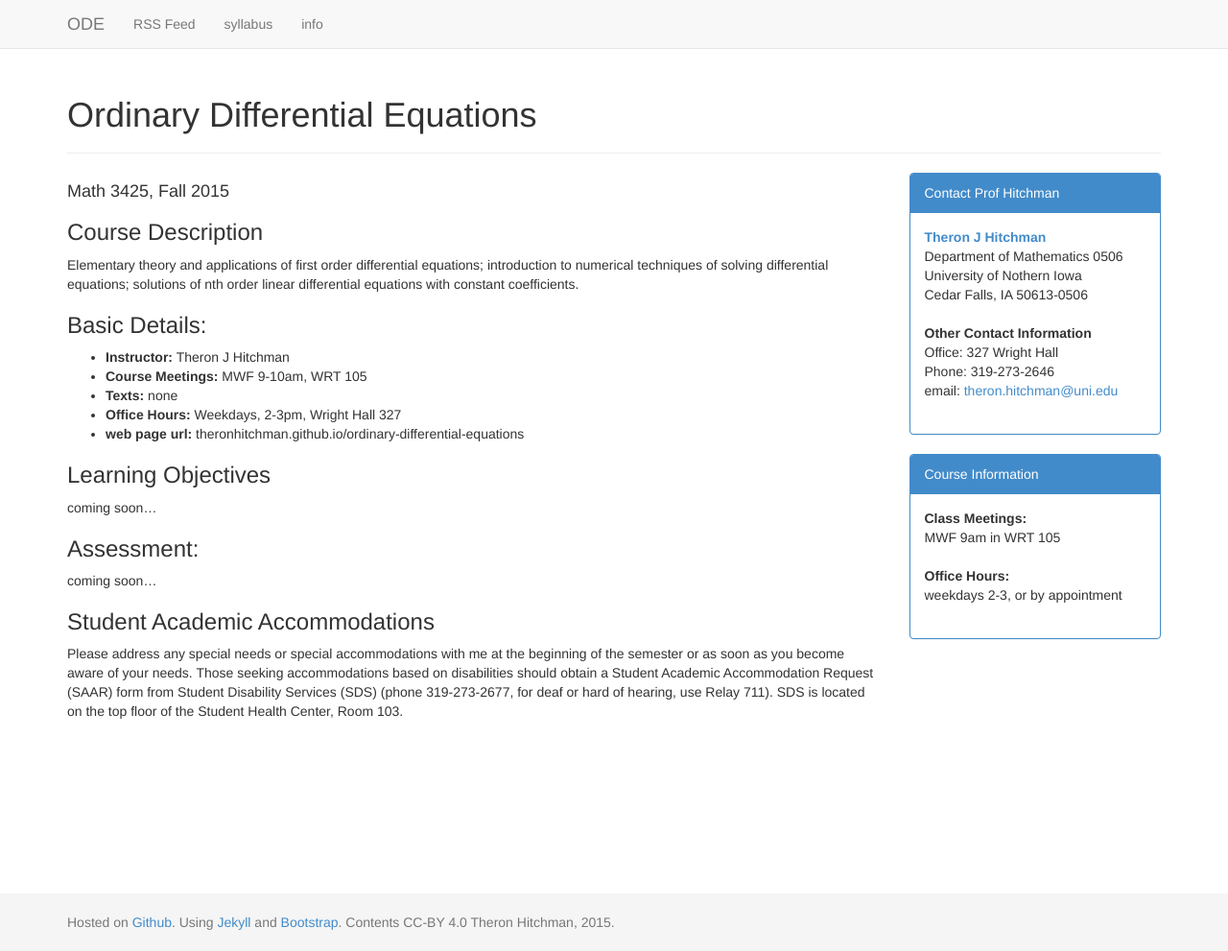
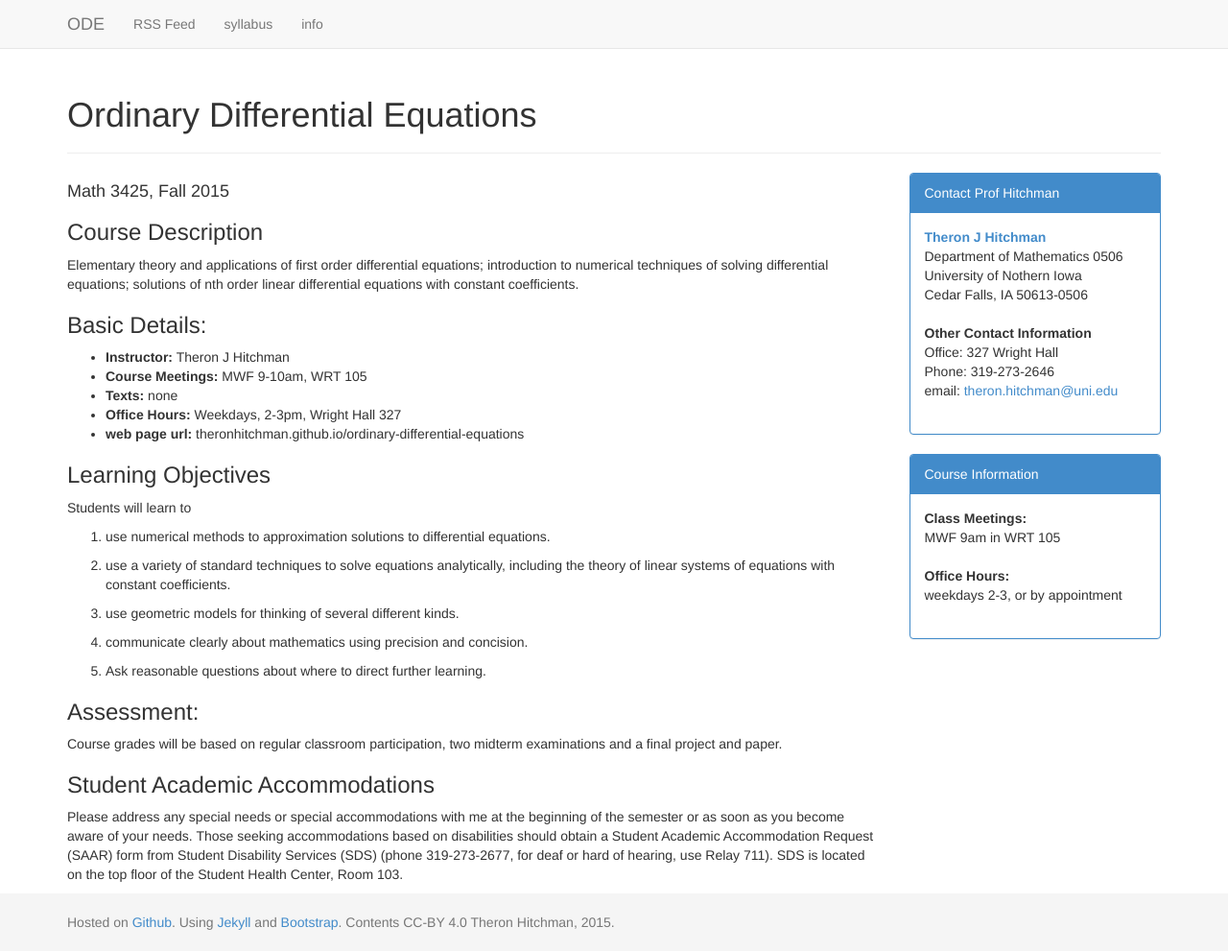
Before and after one commit to theronhitchman/ordinary-differential-equations, a Jekyll site: the page built from syllabus/index.md, in a window 1280 px wide and 991 px high. Shown: the whole window at 96% size. Built offline with Jekyll 4.4.1, drawn with Linux system fonts in a browser that asks for light colours; nearby versions of some CDN libraries.

Commit message:
updated syllabus

```diff
--- a/syllabus/index.md
+++ b/syllabus/index.md
@@ -19,11 +19,21 @@ Elementary theory and applications of first order differential equations; introd
 
 ### Learning Objectives
 
-coming soon...
+Students will learn to
+
+1. use numerical methods to approximation solutions to differential equations.
+
+2. use a variety of standard techniques to solve equations analytically, including the theory of linear systems of equations with constant coefficients.
+
+3. use geometric models for thinking of several different kinds.
+
+4. communicate clearly about mathematics using precision and concision.
+
+5. Ask reasonable questions about where to direct further learning.
 
 ### Assessment:
 
-coming soon...
+Course grades will be based on regular classroom participation, two midterm examinations and a final project and paper.
 
 ### Student Academic Accommodations
 
```
Also changed, not shown: 2 other files.
